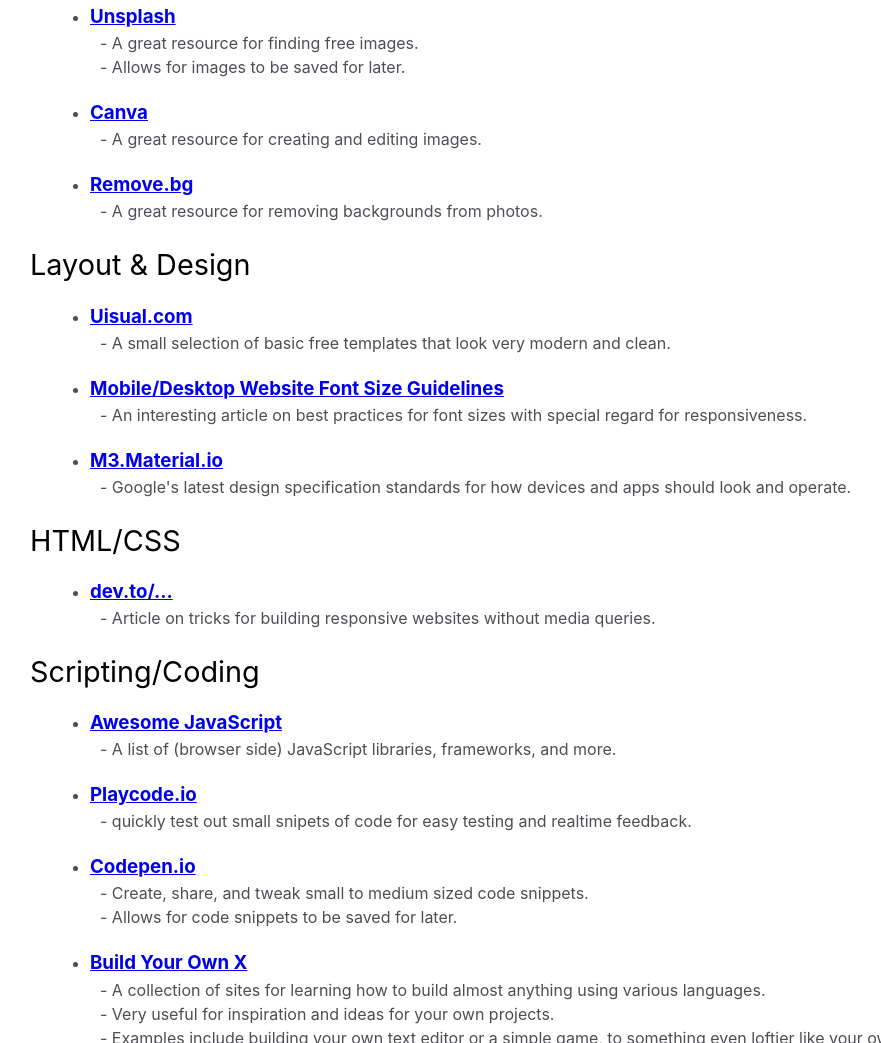
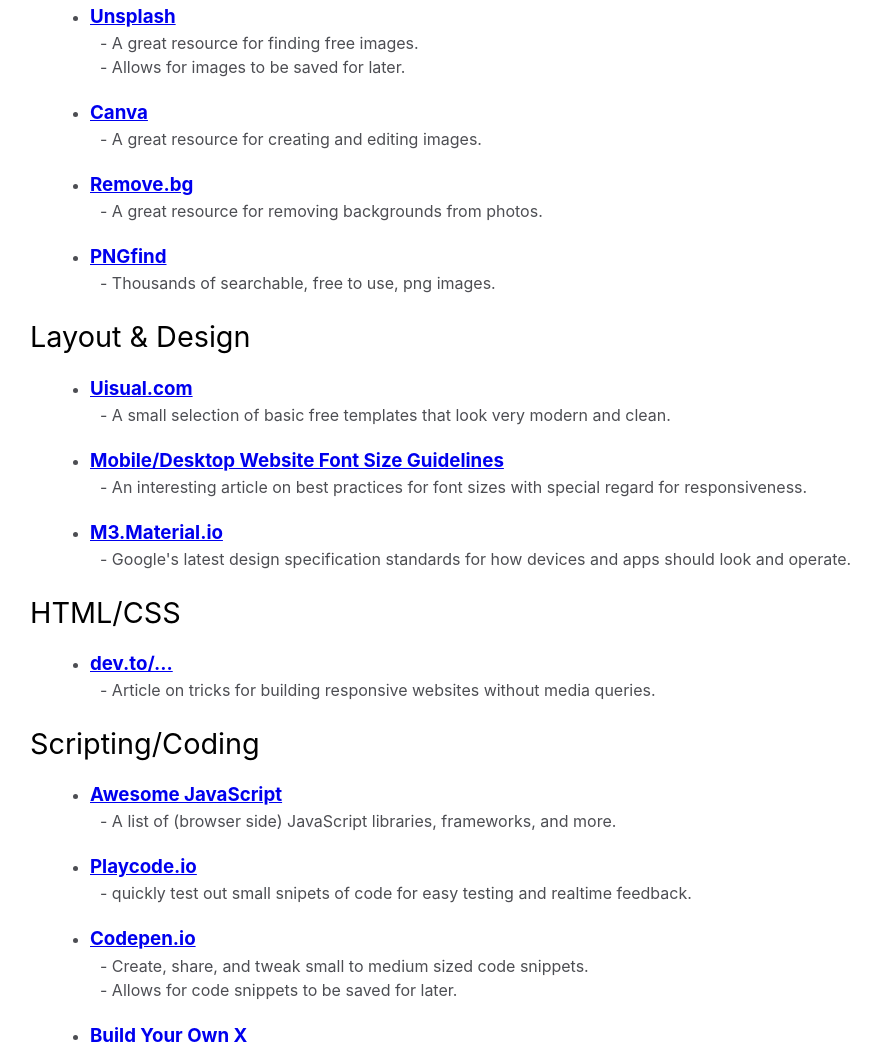
Before and after one commit to MikoFrosty/frosty-webdev, a website: page index.html in a window 1280 px wide. Shown: the part 1003-2046 px from the top of the page, without its empty margins (300-1181 px from the left). Drawn offline with Linux system fonts and the light colour scheme.

Commit message:
Add PNGfind to list of websites under "Image" section

```diff
--- a/index.html
+++ b/index.html
@@ -153,6 +153,13 @@
             <h3><a href="https://remove.bg" target="_blank">Remove.bg</a></h3>
             <p>
               - A great resource for removing backgrounds from photos.<br />
+            </p>
+          </li>
+          <!-- li for https://www.pngfind.com/ -->
+          <li>
+            <h3><a href="https://www.pngfind.com" target="_blank">PNGfind</a></h3>
+            <p>
+              - Thousands of searchable, free to use, png images.<br />
             </p>
           </li>
         </ul>
```
